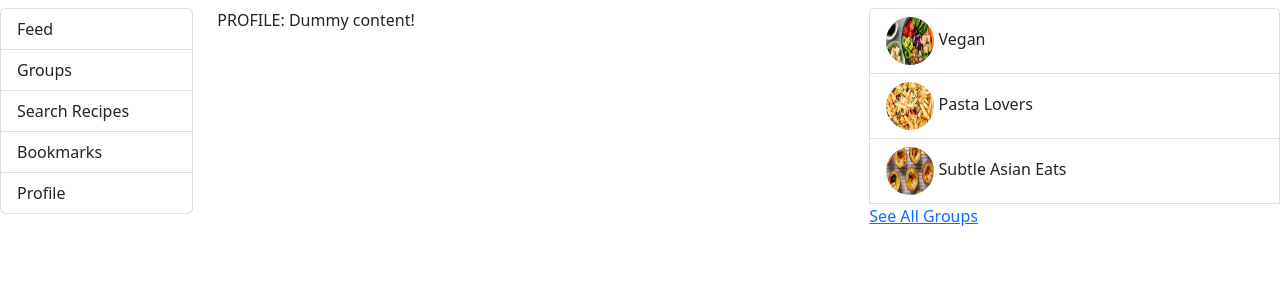
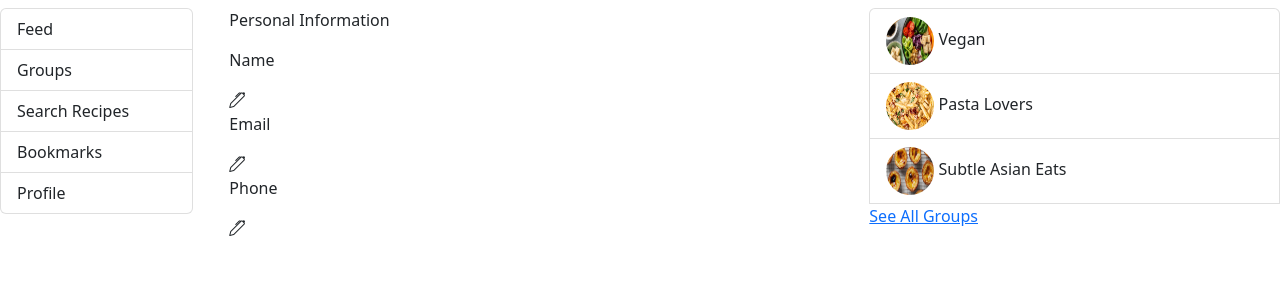
Before and after one commit to surbhi-gulati/seasoned-recipes, a React (Create React App) app: page /profile in a window 1280 px wide. Shown: the top 300 px of the page. Built offline with nearby package versions, Linux system fonts and the light colour scheme.

Commit message:
pfp set-up

```diff
--- a/src/pages/profilePage.tsx
+++ b/src/pages/profilePage.tsx
@@ -2,8 +2,17 @@ import React from "react";
 
 const ProfilePage = () => {
     return (
-        <div>
-            <p> PROFILE: Dummy content! </p>
+        <div className="container-fluid">
+            <p> Personal Information </p>
+            <span className="col-xs-4">
+                <p> Name </p> <span> <i className="bi bi-pen"></i> </span>
+            </span>
+            <span  className="col-xs-4">
+                <p> Email </p> <i className="bi bi-pen"></i>
+            </span>
+            <span  className="col-xs-4">
+                <p> Phone </p> <i className="bi bi-pen"></i>
+            </span>
         </div>
     );
 };
```
Also changed, not shown: src/components/profile/followingGroups.tsx (added, +10 -0 lines), src/components/profile/followingPeople.tsx (added, +10 -0 lines), src/components/profile/personalInfo.tsx (added, +23 -0 lines), src/components/profile/profileHeader.tsx (added, +10 -0 lines).
